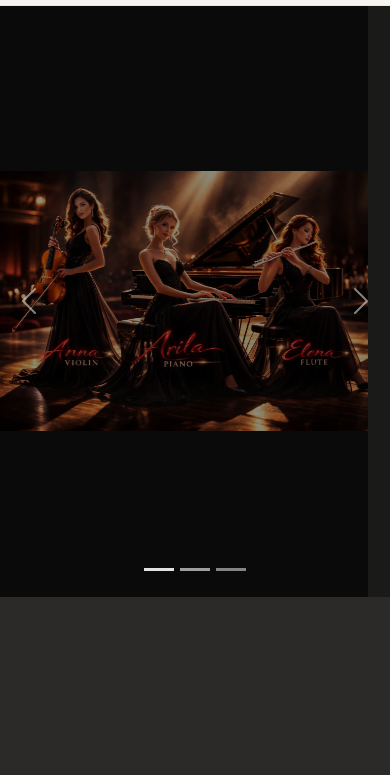
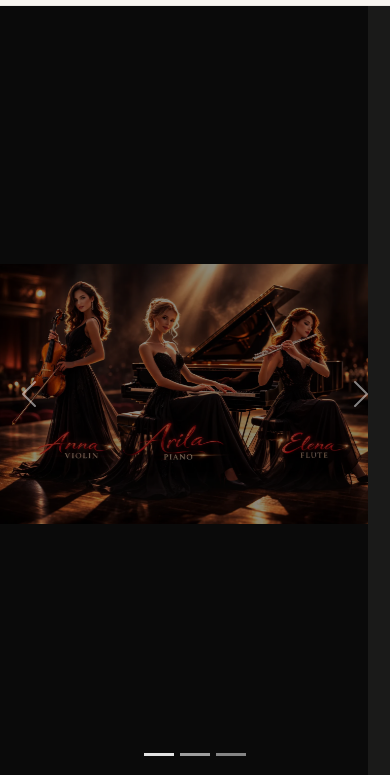
Before and after one commit to velchev750-source/MusicSite, a plain HTML site: page index.html in a window 390 px wide. Shown: the part 69-844 px from the top of the page. Drawn offline with nearby package versions, Linux system fonts and the light colour scheme.

Commit message:
carousel size fix

```diff
--- a/index.html
+++ b/index.html
@@ -22,6 +22,7 @@
 				--charcoal: #1c1c1c;
 				--gold: #bfa46f;
 				--soft-gray: #e3dfd7;
+				--navbar-height: 76px;
 			}
 
 			body {
@@ -64,7 +65,7 @@
 
 			.hero {
 				position: relative;
-				min-height: 100vh;
+				min-height: calc(100dvh - var(--navbar-height));
 				color: #fdfbf7;
 				background-color: #2b2a28;
 			}
@@ -72,7 +73,7 @@
 			.hero-carousel,
 			.hero-carousel .carousel-inner,
 			.hero-carousel .carousel-item {
-				height: 100vh;
+				height: calc(100dvh - var(--navbar-height));
 			}
 
 			.hero-slide {
@@ -192,10 +193,8 @@
 			}
 
 			@media (max-width: 767px) {
-				.hero-carousel,
-				.hero-carousel .carousel-inner,
-				.hero-carousel .carousel-item {
-					height: 70vh;
+				:root {
+					--navbar-height: 68px;
 				}
 			}
 		</style>
```
Also changed, not shown: images/carousel 2.webp (added), images/carousel 3.webp (added).
